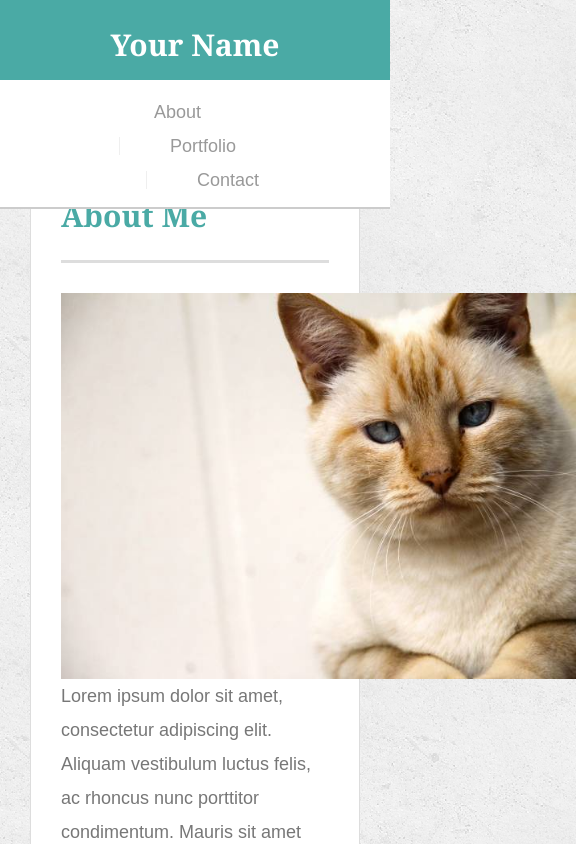
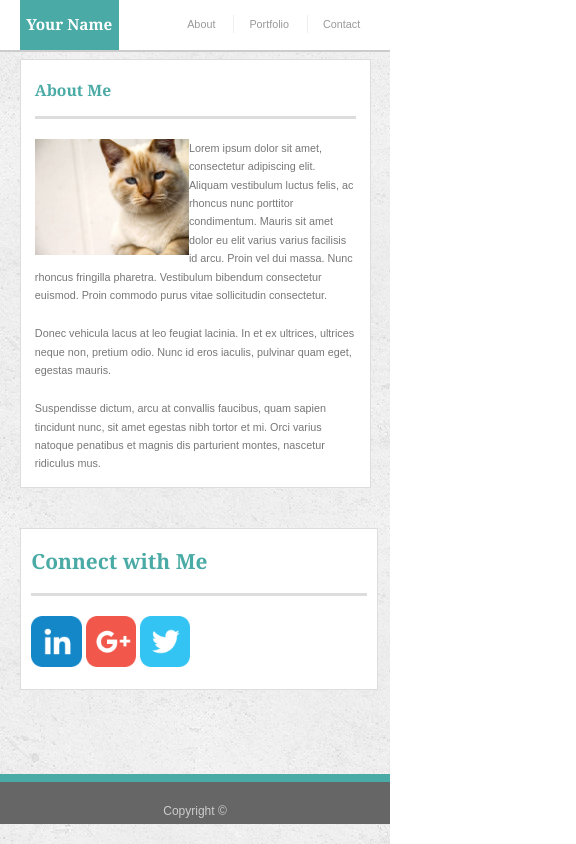
Before and after one commit to buchananc/Responsive-Portfolio, a plain HTML site: page index.html in a window 390 px wide. Shown: the top 844 px of the page, 576 px wide, since content can reach past the window. Drawn offline with Linux system fonts and the light colour scheme.

Commit message:
started over, still have issues with media queries overriding previous commands.

```diff
--- a/assets/css/style.css
+++ b/assets/css/style.css
@@ -240,77 +240,116 @@ input[type=submit] {
 /*optimization for 980px width*/
 
 @media screen and (max-width: 980px) {
+
   #masthead {
-      position: fixed;
-      width: 100%;
-      padding-left: 80px;
-      padding-right: 90px;
-      overflow: auto;
+    padding-left: 10%;
+    padding-right: 4%;
+  }
+
+  #logo {
+    font-size: 110%;
+    height: 3em;
+    width: 7.5em;
+    line-height: 4rem;
+  }
+
+  nav {
+    font-size: 70%;
+    margin-top: 2%;
+  }
+
+  #main-container {
+    padding-top: 15%;
+    padding-right: 3%;
+    padding-left: 10%;
   }
 
   .main-section {
+    padding: 4%;
     width: 55%;
+    font-size: 80%;
+    line-height: 170%;
   }
 
-    #main-container {
-      margin-top: 0px;
-      float:center;
-      padding-left: 70px;
-      padding-right: 65px;
+  h1 {
+    font-size: 110%;
+    padding-bottom: 3%;
+    line-height: 208%;
   }
 
   .auth-image {
-      width: 360px;
-      margin-right: 0px;
-      margin-left: 15px;
+    margin: 0;
+    width: 100%;
   }
 
+  .sidebar {
+    width: 35%;
+    font-size: 80%;
+    padding: 3%;
+  }
+
+  #socialicon {
+    padding: 0;
+  }
+
+  .connectimg {
+    width: 31%;
+  }
+
+  footer {
+    padding-top: 3%;
+    padding-bottom: 6%;
+  }
+}
 
 
 /*optimization for 768px width*/
 
 @media screen and (max-width: 768px) {
-	body {
-		max-width: 768px;
+
+  #masthead {
+    padding-left: 5%;
   }
 
-  #masthead {
-  position: fixed;
-  width: 100%;
-  padding-left: 35px;
-  padding-right: 10px;
-  overflow: auto;
+  #logo {
+    font-size: 85%;
+    height: 3.3em;
+    width: 6.5em;
+    line-height: 3rem;
+  }
+
+  nav {
+    font-size: 60%;
+    padding-right: 4%;
+  }
+
+  #main-container {
+    padding-left: 5%;
+  }
+
+  h1 {
+    font-size: 145%;
+  }
+
+  .auth-image {
+    width: 48%;
   }
 
   .main-section {
-    width: 100%;
-    padding-left: 30px;
-    padding-right: 30px;
-  }
-
-  #main-container {
-      margin-top: 0px;
-      float:center;
-      padding-left: 30px;
-      padding-right: 30px;
-  }
-
-  .auth-image {
-      width: 330px;
-      margin-right: 15px;
-      margin-left: 0px;
+    width: 98%;
+    font-size: 60%;
   }
 
   .sidebar {
+    margin-left: 0px;
     width: 100%;
-    margin: 0 0 40px 0;
+    margin-bottom: 10%;
   }
 
-  #socialicon {
-    padding-left: 0px;
+  .connectimg {
+    width: 15%;
   }
 }
-
 
 
 
@@ -318,51 +357,6 @@ input[type=submit] {
 /*optimization for 640px width*/
 
 @media screen and (max-width: 640px) {
-	body {
-		max-width: 640px;
-  }
 
-  #masthead {
-    padding: 0;
 
 }
-
-  nav {
-    float: left;
-    clear: both;
-    width: 100%;
-    text-align: center;
-    margin-top: 5px;
-    padding: 10px 80px;
-    justify-content: space-between;
-  }
-
-  #logo {
-    width: 100%;
-    height: 80px;
-  }
-
-  .main-section {
-    margin-top: 30px;
-  }
-
-  .auth-image  {
-    width: 515px;
-  }
-
-  .indexlink {
-    padding-right: 50px;
-    padding-left: 0px;
-  }
-
-  .portlink {
-    padding-left: 50px;
-    padding-right: 50px;
-
-  }
-
-  .contactlink {
-    padding-left: 50px;
-
-  }
-}
```
Also changed, not shown: contact.html (+1 -0 lines), portfolio.html (+1 -0 lines). Lines whose indentation alone changed are shown as unchanged.
